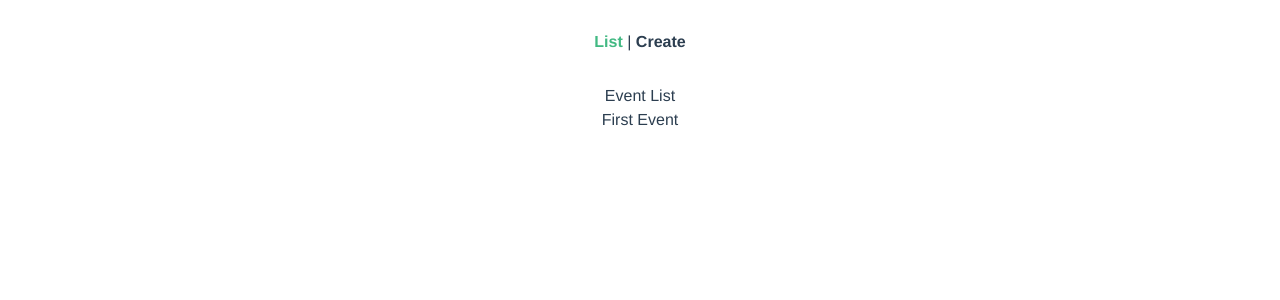
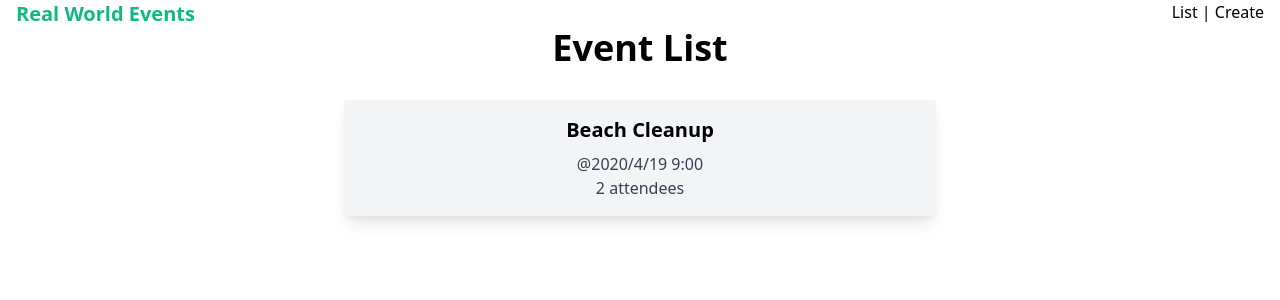
Before and after one commit to takuyakikuchi/real-world-vue, a Vue app: page / in a window 1280 px wide. Shown: the top 300 px of the page. Built offline with nearby package versions, Linux system fonts and the light colour scheme.

Commit message:
[Component](NavBar)Added

```diff
--- a/src/App.vue
+++ b/src/App.vue
@@ -1,32 +1,17 @@
 <template>
-  <div id="app">
-    <div id="nav">
-      <router-link :to="{ name: 'event-list' }">List</router-link> |
-      <router-link :to="{ name: 'event-create' }">Create</router-link>
-    </div>
-    <router-view />
+  <div id="app" class="container mx-auto px-4">
+    <NavBar />
+    <router-view class="text-center" />
   </div>
 </template>
 
-<style>
-#app {
-  font-family: Avenir, Helvetica, Arial, sans-serif;
-  -webkit-font-smoothing: antialiased;
-  -moz-osx-font-smoothing: grayscale;
-  text-align: center;
-  color: #2c3e50;
+<script>
+import NavBar from '@/components/NavBar.vue'
+export default {
+  components: {
+    NavBar
+  }
 }
+</script>
 
-#nav {
-  padding: 30px;
-}
-
-#nav a {
-  font-weight: bold;
-  color: #2c3e50;
-}
-
-#nav a.router-link-exact-active {
-  color: #42b983;
-}
-</style>
+<style></style>
--- /dev/null
+++ b/src/components/EventCard.vue
@@ -0,0 +1,24 @@
+<template>
+  <router-link
+    :to="{ name: 'event-show', params: { id: event.id } }"
+    class="w-1/2"
+  >
+    <div class="rounded shadow-lg hover:bg-gray-200 bg-gray-100">
+      <div class="px-6 py-4">
+        <div class="font-bold text-xl mb-2">{{ event.title }}</div>
+        <p class="text-gray-700 text-base">@{{ event.date }}</p>
+        <p class="text-gray-700 text-base">
+          {{ event.attendees.length }} attendees
+        </p>
+      </div>
+    </div>
+  </router-link>
+</template>
+
+<script>
+export default {
+  props: ['event']
+}
+</script>
+
+<style lang="scss" scoped></style>
--- /dev/null
+++ b/src/components/NavBar.vue
@@ -0,0 +1,17 @@
+<template>
+  <div id="nav" class="flex justify-between">
+    <div class="font-bold text-xl text-green-500">
+      <router-link :to="{ name: 'event-list' }">Real World Events</router-link>
+    </div>
+    <div>
+      <router-link :to="{ name: 'event-list' }">List</router-link> |
+      <router-link :to="{ name: 'event-create' }">Create</router-link>
+    </div>
+  </div>
+</template>
+
+<script>
+export default {}
+</script>
+
+<style lang="scss" scoped></style>
--- a/src/views/EventCreate.vue
+++ b/src/views/EventCreate.vue
@@ -1,5 +1,5 @@
 <template>
-  <h1>Event Create</h1>
+  <h1 class="text-4xl font-bold">Event Create</h1>
 </template>
 
 <script>
--- a/src/views/EventList.vue
+++ b/src/views/EventList.vue
@@ -1,14 +1,29 @@
 <template>
   <div>
-    <h1>Event List</h1>
-    <router-link :to="{ name: 'event-show', params: { id: '1' } }"
-      >First Event</router-link
-    >
+    <h1 class="text-4xl font-bold">Event List</h1>
+    <div class="flex justify-center p-8">
+      <EventCard :event="event"></EventCard>
+    </div>
   </div>
 </template>
 
 <script>
-export default {}
+import EventCard from '@/components/EventCard.vue'
+export default {
+  components: {
+    EventCard
+  },
+  data() {
+    return {
+      event: {
+        id: 1,
+        title: 'Beach Cleanup',
+        date: '2020/4/19 9:00',
+        attendees: ['TK', 'Fumiko']
+      }
+    }
+  }
+}
 </script>
 
 <style></style>
--- a/src/views/EventShow.vue
+++ b/src/views/EventShow.vue
@@ -1,5 +1,5 @@
 <template>
-  <h1>Show Event#{{ id }}</h1>
+  <h1 class="text-4xl font-bold">Show Event #{{ id }}</h1>
 </template>
 
 <script>
```
